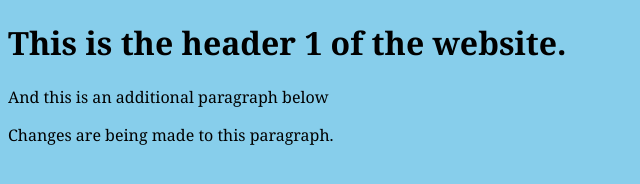
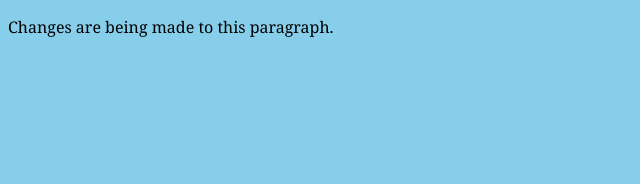
Before and after one commit to justin-72/repository, a plain HTML site: page week-4/index.html in a window 1280 px wide. Shown: the whole page, without its empty margins (0-640 px from the left). Drawn offline with Linux system fonts and the light colour scheme.

```diff
--- a/week-4/index.html
+++ b/week-4/index.html
@@ -4,14 +4,6 @@
     <title>Changes Are Being Made!</title>
     <link rel='stylesheet' href='style.css'>
   </head>
-
-  <h1>This is the header 1 of the website.</h1>
-
-  <body>
-  <p>And this is an additional paragraph below</p>
-  </body>
-
-
   <body>
     <p>Changes are being made to this paragraph.</p>
   </body>
```
